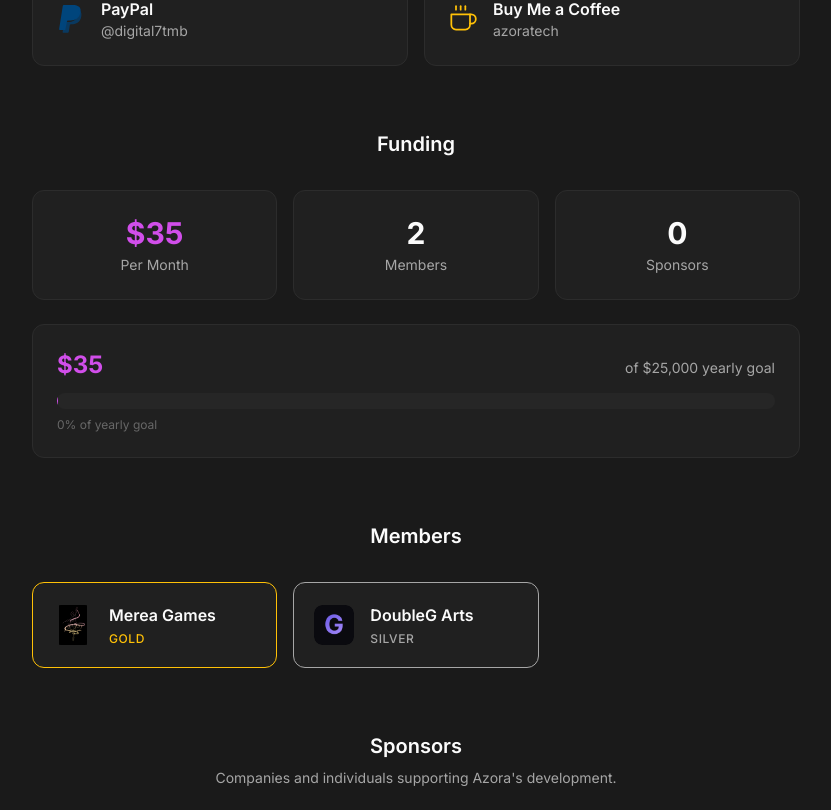
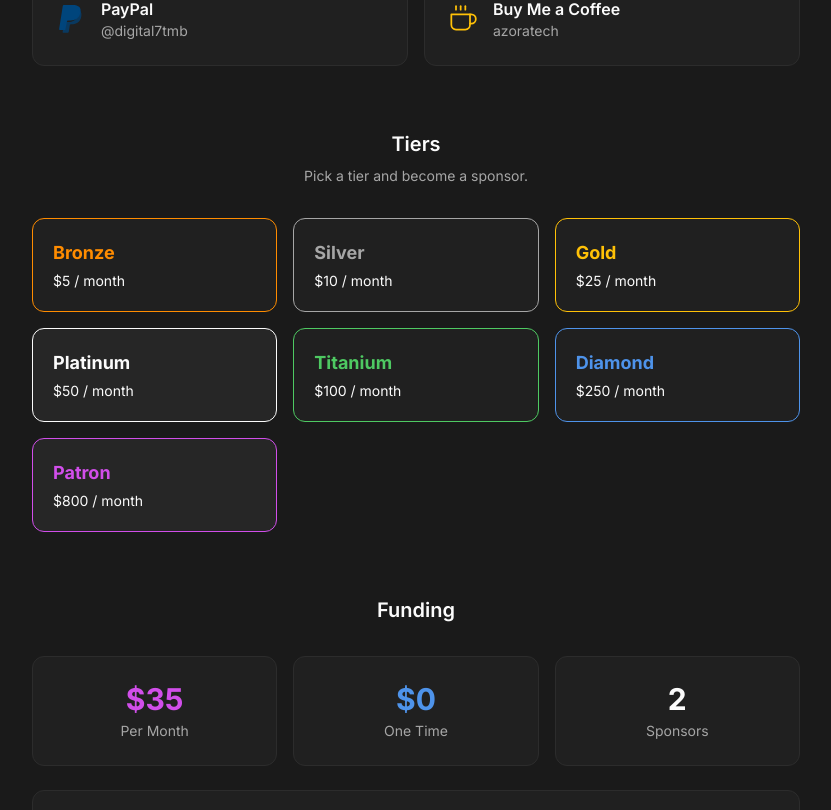
Before and after one commit to azora-tech/azora-lang-website, a React (Vite) app: page /donate in a window 1280 px wide. Shown: the part 430-1240 px from the top of the page, without its empty margins (224-1055 px from the left). Built offline with nearby package versions, Linux system fonts and the light colour scheme.

Commit message:
add tiers

```diff
--- a/src/pages/Donate.jsx
+++ b/src/pages/Donate.jsx
@@ -28,35 +28,47 @@
 // Update these values as donations come in
 const fundingGoal = 25000 // yearly goal in USD
 const perMonth = 35      // current monthly donations in USD
-const members = 2        // total supporting members
-const sponsorCount = 0   // number of sponsors
+const oneTime = 0        // one time donations in USD
+const members = 2        // total supporting sponsors
 
-// --- Members ---
-// Add members here: { name, tier }
-// Tiers: 'platinum', 'gold', 'silver', 'bronze'
-const membersList = [
-  { name: 'Merea Games', tier: 'gold', logo: '/assets/merea_logo.jpeg', href: 'https://mereagames.com' },
-  { name: 'DoubleG Arts', tier: 'silver', logo: '/assets/dga.png', href: 'https://doublegarts.eu' },
+// --- Sponsors ---
+// Add sponsors here: { name, tier, logo?, href?, desc? }
+// Tiers: 'diamond', 'platinum', 'gold', 'silver', 'bronze'
+const sponsorsList = [
+  { name: 'Merea Games', tier: 'gold', logo: '/assets/merea_logo.jpeg', href: 'https://mereagames.com', desc: 'Indie game studio crafting immersive experiences.' },
+  { name: 'DoubleG Arts', tier: 'silver', logo: '/assets/dga.png', href: 'https://doublegarts.eu', desc: 'Creative studio for digital art and design.' },
 ]
 
-// --- Sponsors ---
-// Add sponsors here: { name, href, tier }
-// Tiers: 'platinum', 'gold', 'silver', 'bronze'
-const sponsors = [
+const tierOrder = ['patron', 'diamond', 'titanium', 'platinum', 'gold', 'silver', 'bronze']
+
+const tiers = [
+  { key: 'bronze',   label: 'Bronze',   price: '$5 / month' },
+  { key: 'silver',   label: 'Silver',   price: '$10 / month' },
+  { key: 'gold',     label: 'Gold',     price: '$25 / month' },
+  { key: 'platinum', label: 'Platinum', price: '$50 / month' },
+  { key: 'titanium', label: 'Titanium', price: '$100 / month' },
+  { key: 'diamond',  label: 'Diamond',  price: '$250 / month' },
+  { key: 'patron',   label: 'Patron',   price: '$800 / month' },
 ]
 
 const tierColors = {
+  bronze:   'border-az-orange bg-az-85',
+  silver:   'border-az-45 bg-az-85',
+  gold:     'border-az-yellow bg-az-85',
   platinum: 'border-az-10 bg-az-80',
-  gold:     'border-az-yellow bg-az-85',
-  silver:   'border-az-45 bg-az-85',
-  bronze:   'border-az-orange bg-az-85',
+  titanium: 'border-az-green bg-az-85',
+  diamond:  'border-az-secondary bg-az-85',
+  patron:   'border-az-primary bg-az-80',
 }
 
 const tierLabels = {
+  bronze:   'text-az-orange',
+  silver:   'text-az-45',
+  gold:     'text-az-yellow',
   platinum: 'text-az-10',
-  gold:     'text-az-yellow',
-  silver:   'text-az-45',
-  bronze:   'text-az-orange',
+  titanium: 'text-az-green',
+  diamond:  'text-az-secondary',
+  patron:   'text-az-primary',
 }
 
 export default function Donate() {
@@ -83,7 +95,7 @@
             <span className="inline-block text-az-primary mb-4"><HeartIcon /></span>
             <h1 className="text-4xl font-bold text-az-10 mb-3">Support Azora</h1>
             <p className="text-az-45 max-w-xl mx-auto leading-relaxed">
-              Azora is free and open-source. Your donations help fund development, infrastructure, and keep the project sustainable.
+              Azora is free and open-source forever. Your donations help fund development, infrastructure, and keep the project sustainable.
             </p>
           </div>
 
@@ -125,6 +137,28 @@
             </div>
           </section>
 
+          {/* Tiers */}
+          <section className="mb-16">
+            <h2 className="text-xl font-semibold text-az-10 mb-2 text-center">Tiers</h2>
+            <p className="text-az-45 text-center text-sm mb-8">
+              Pick a tier and become a sponsor.
+            </p>
+            <div className="grid sm:grid-cols-2 lg:grid-cols-3 gap-4">
+              {tiers.map(t => (
+                <a
+                  key={t.key}
+                  href="https://buymeacoffee.com/azoratech/membership"
+                  target="_blank"
+                  rel="noopener noreferrer"
+                  className={`rounded-xl border p-5 hover:border-az-primary transition-colors ${tierColors[t.key]}`}
+                >
+                  <p className={`font-bold text-lg ${tierLabels[t.key]}`}>{t.label}</p>
+                  <p className="text-sm text-az-10 mt-1">{t.price}</p>
+                </a>
+              ))}
+            </div>
+          </section>
+
           {/* Funding Stats */}
           <section className="mb-16">
             <h2 className="text-xl font-semibold text-az-10 mb-8 text-center">Funding</h2>
@@ -135,11 +169,11 @@
                 <p className="text-sm text-az-45 mt-1">Per Month</p>
               </div>
               <div className="rounded-xl border border-az-75 bg-az-85 p-6 text-center">
-                <p className="text-3xl font-bold text-az-10">{members.toLocaleString()}</p>
-                <p className="text-sm text-az-45 mt-1">Members</p>
+                <p className="text-3xl font-bold text-az-secondary">${oneTime.toLocaleString()}</p>
+                <p className="text-sm text-az-45 mt-1">One Time</p>
               </div>
               <div className="rounded-xl border border-az-75 bg-az-85 p-6 text-center">
-                <p className="text-3xl font-bold text-az-10">{sponsorCount.toLocaleString()}</p>
+                <p className="text-3xl font-bold text-az-10">{members.toLocaleString()}</p>
                 <p className="text-sm text-az-45 mt-1">Sponsors</p>
               </div>
             </div>
@@ -162,18 +196,27 @@
             </div>
           </section>
 
-          {/* Members */}
-          {membersList.length > 0 && (
+          {/* Sponsors */}
+          {sponsorsList.length > 0 && (
             <section className="mb-16">
-              <h2 className="text-xl font-semibold text-az-10 mb-8 text-center">Members</h2>
+              <h2 className="text-xl font-semibold text-az-10 mb-2 text-center">Sponsors</h2>
+              <p className="text-az-45 text-center text-sm mb-8">
+                Companies and individuals supporting Azora's development.
+              </p>
+              {tierOrder.map(tier => {
+                const items = sponsorsList.filter(s => s.tier === tier)
+                if (items.length === 0) return null
+                return (
+                  <div key={tier} className="mb-6 last:mb-0">
+                    <p className={`text-xs font-medium uppercase tracking-wider mb-3 ${tierLabels[tier]}`}>{tier}</p>
                     <div className="grid sm:grid-cols-2 lg:grid-cols-3 gap-4">
-                {membersList.map(m => {
+                      {items.map(m => {
                         const content = (
                           <>
                             {m.logo && <img src={m.logo} alt={m.name} className="w-10 h-10 rounded-lg object-contain" />}
                             <div>
                               <p className="font-semibold text-az-10">{m.name}</p>
-                        <p className={`text-xs font-medium uppercase tracking-wider mt-1 ${tierLabels[m.tier]}`}>{m.tier}</p>
+                              {m.desc && <p className="text-xs text-az-45 mt-0.5">{m.desc}</p>}
                             </div>
                           </>
                         )
@@ -194,33 +237,12 @@
                         )
                       })}
                     </div>
+                  </div>
+                )
+              })}
             </section>
           )}
 
-          {/* Sponsors */}
-          <section className="mb-8">
-            <h2 className="text-xl font-semibold text-az-10 mb-2 text-center">Sponsors</h2>
-            <p className="text-az-45 text-center text-sm mb-8">
-              Companies and individuals supporting Azora's development.
-            </p>
-
-            {sponsors.length > 0 && (
-              <div className="grid sm:grid-cols-2 gap-4">
-                {sponsors.map(s => (
-                  <a
-                    key={s.name}
-                    href={s.href}
-                    target="_blank"
-                    rel="noopener noreferrer"
-                    className={`rounded-xl border p-5 transition-colors hover:border-az-primary ${tierColors[s.tier]}`}
-                  >
-                    <p className="font-semibold text-az-10">{s.name}</p>
-                    <p className={`text-xs font-medium uppercase tracking-wider mt-1 ${tierLabels[s.tier]}`}>{s.tier}</p>
-                  </a>
-                ))}
-              </div>
-            )}
-          </section>
 
         </div>
       </main>
```
Lines whose indentation alone changed are shown as unchanged.
